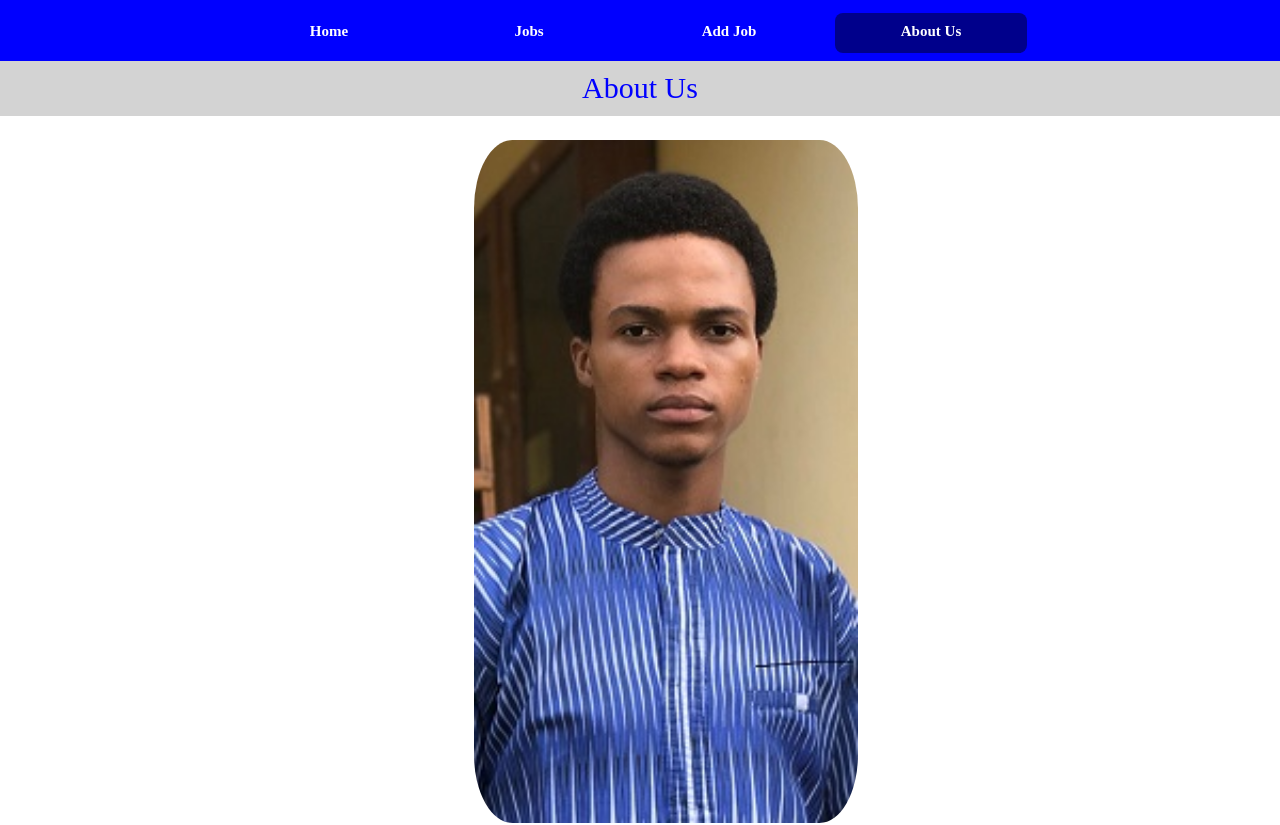
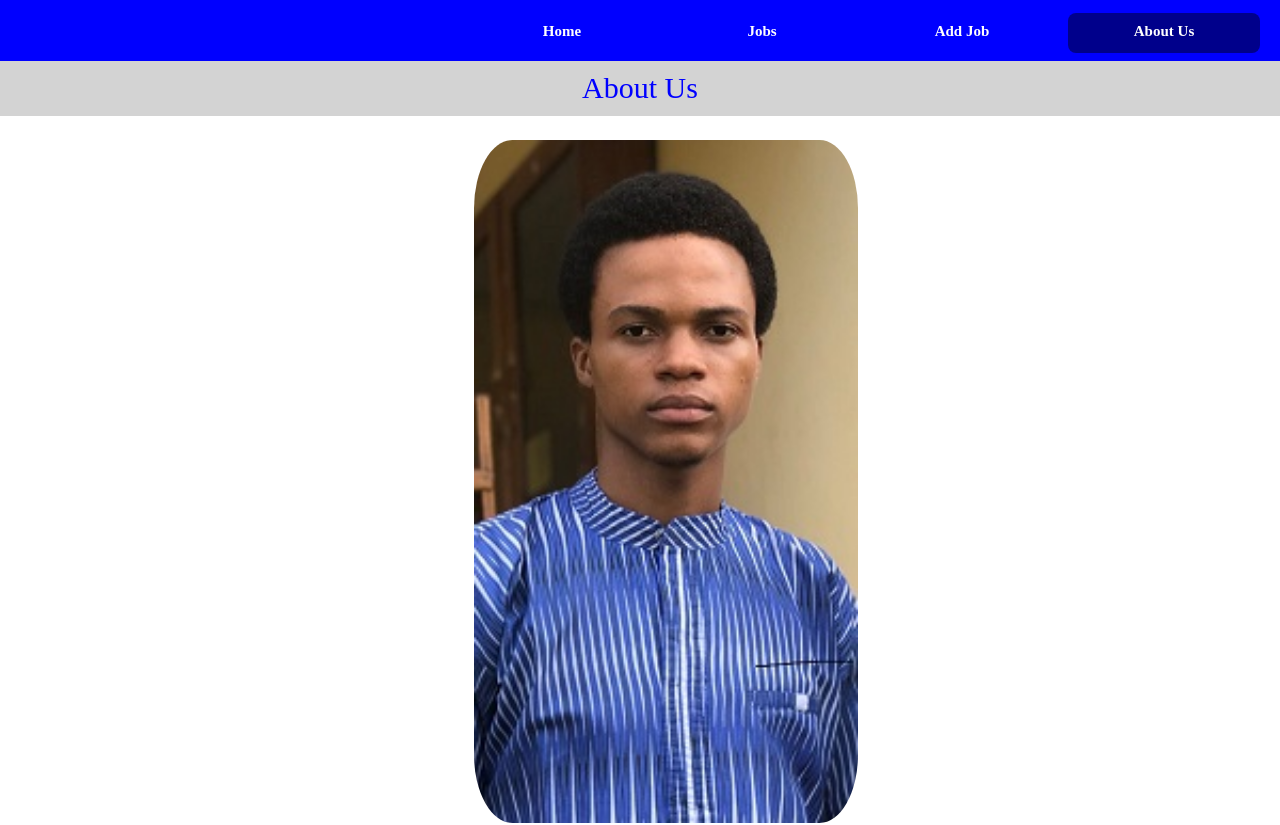
Before and after one commit to Matthias-Paul/my-react-job, a React (Vite) app: page /about in a window 1280 px wide. Shown: the top 825 px of the page. Built offline with nearby package versions, Linux system fonts and the light colour scheme.

Commit message:
i commit

```diff
--- a/src/aboutnavbar.module.css
+++ b/src/aboutnavbar.module.css
@@ -2,7 +2,7 @@
 .navbar{
     display:flex;
     position: fixed;
-    justify-content: center;
+    justify-content: right;
     background-color: blue;
     width:100%;
     top:0;
--- a/src/addjobnavbar.module.css
+++ b/src/addjobnavbar.module.css
@@ -2,7 +2,7 @@
 .navbar{
     display:flex;
     position: fixed;
-    justify-content: center;
+    justify-content: right;
     background-color: blue;
     width:100%;
     font-weight: bold;
--- a/src/jobnavbar.module.css
+++ b/src/jobnavbar.module.css
@@ -2,7 +2,7 @@
 .navbar{
     display:flex;
     position: fixed;
-    justify-content: center;
+    justify-content: right;;
     background-color: blue;
     width:100%;
     font-weight: bold;
--- a/src/navbar.module.css
+++ b/src/navbar.module.css
@@ -2,7 +2,7 @@
 .navbar{
     display:flex;
     position: fixed;
-    justify-content: center;
+    justify-content: right;
     background-color: blue;
     width:100%;
     row-gap: 10px;
```
